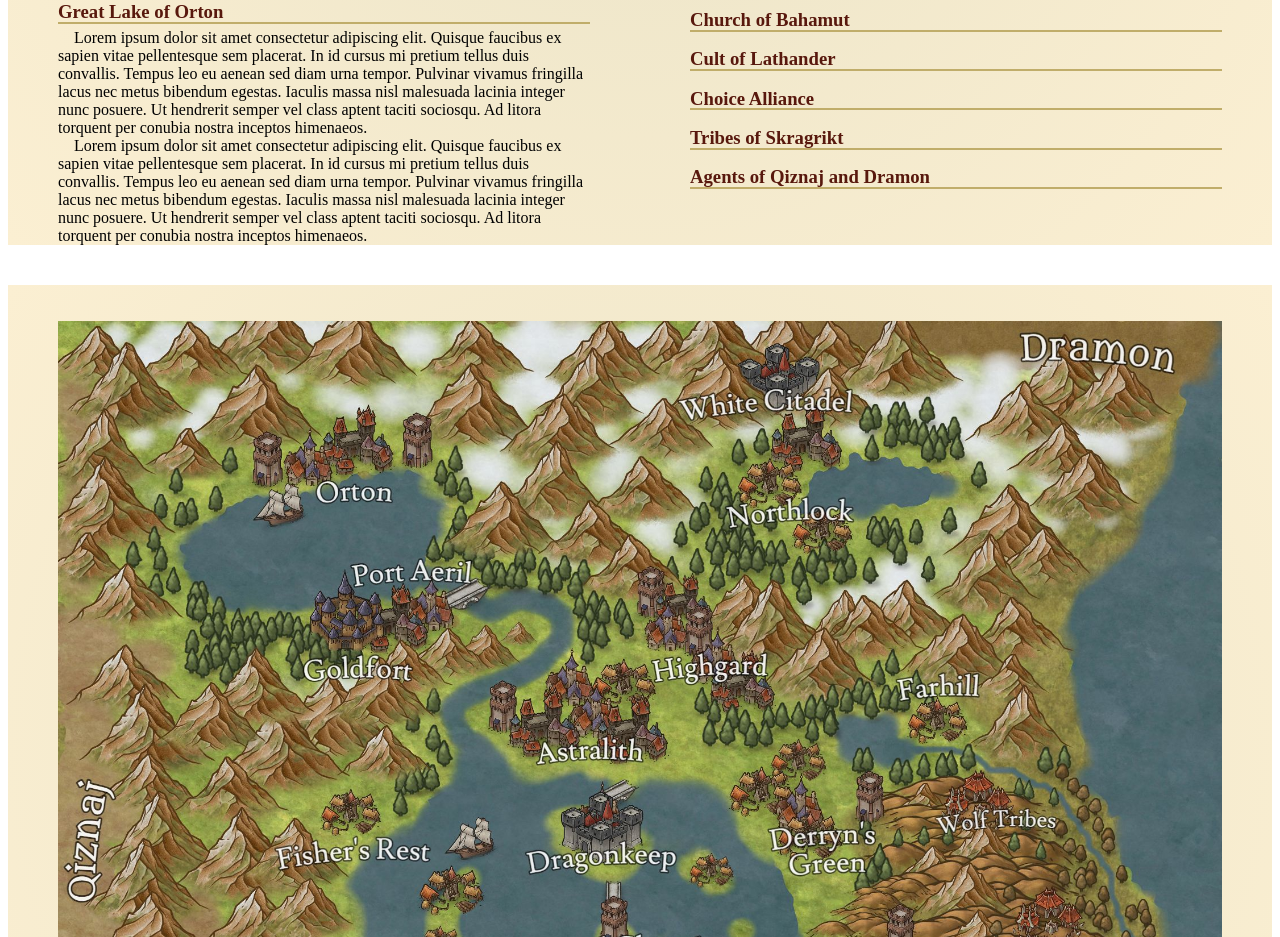
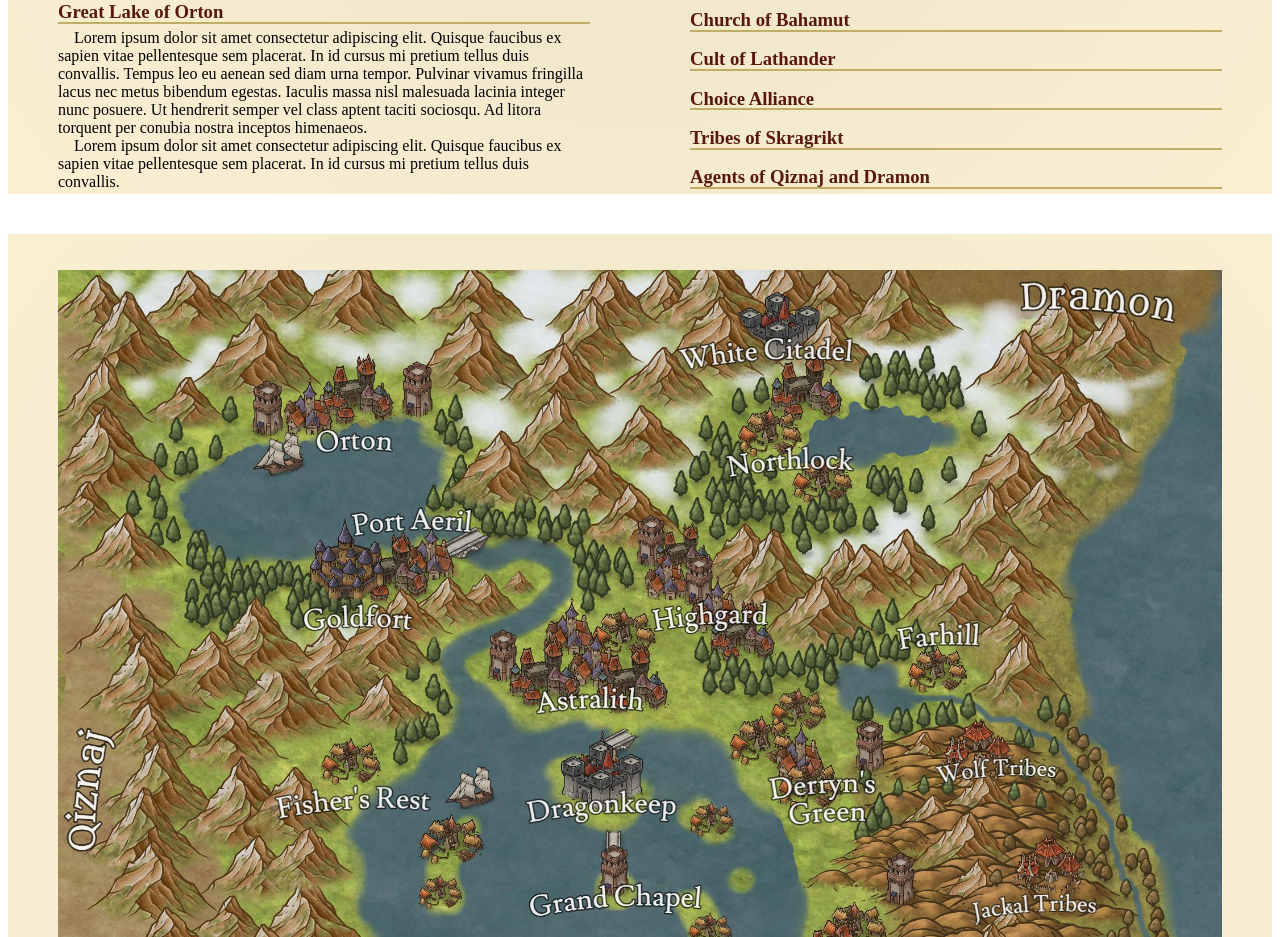
Before and after one commit to jacrestudios/jacrestudios.github.io, a plain HTML site: page index.html in a window 1280 px wide. Shown: the part 810-1747 px from the top of the page. Drawn offline with Linux system fonts and the light colour scheme.

Commit message:
Update index.html

```diff
--- a/index.html
+++ b/index.html
@@ -17,7 +17,7 @@
       <p>Lorem ipsum dolor sit amet consectetur adipiscing elit. Quisque faucibus ex sapien vitae pellentesque sem placerat. In id cursus mi pretium tellus duis convallis. Tempus leo eu aenean sed diam urna tempor. Pulvinar vivamus fringilla lacus nec metus bibendum egestas. Iaculis massa nisl malesuada lacinia integer nunc posuere. Ut hendrerit semper vel class aptent taciti sociosqu. Ad litora torquent per conubia nostra inceptos himenaeos.</p>
       <h3>Great Lake of Orton</h3>
       <p>Lorem ipsum dolor sit amet consectetur adipiscing elit. Quisque faucibus ex sapien vitae pellentesque sem placerat. In id cursus mi pretium tellus duis convallis. Tempus leo eu aenean sed diam urna tempor. Pulvinar vivamus fringilla lacus nec metus bibendum egestas. Iaculis massa nisl malesuada lacinia integer nunc posuere. Ut hendrerit semper vel class aptent taciti sociosqu. Ad litora torquent per conubia nostra inceptos himenaeos.</p>
-      <p>Lorem ipsum dolor sit amet consectetur adipiscing elit. Quisque faucibus ex sapien vitae pellentesque sem placerat. In id cursus mi pretium tellus duis convallis. Tempus leo eu aenean sed diam urna tempor. Pulvinar vivamus fringilla lacus nec metus bibendum egestas. Iaculis massa nisl malesuada lacinia integer nunc posuere. Ut hendrerit semper vel class aptent taciti sociosqu. Ad litora torquent per conubia nostra inceptos himenaeos.</p>
+      <p>Lorem ipsum dolor sit amet consectetur adipiscing elit. Quisque faucibus ex sapien vitae pellentesque sem placerat. In id cursus mi pretium tellus duis convallis. </p>
 
     </div>
     <div class="column">
```
